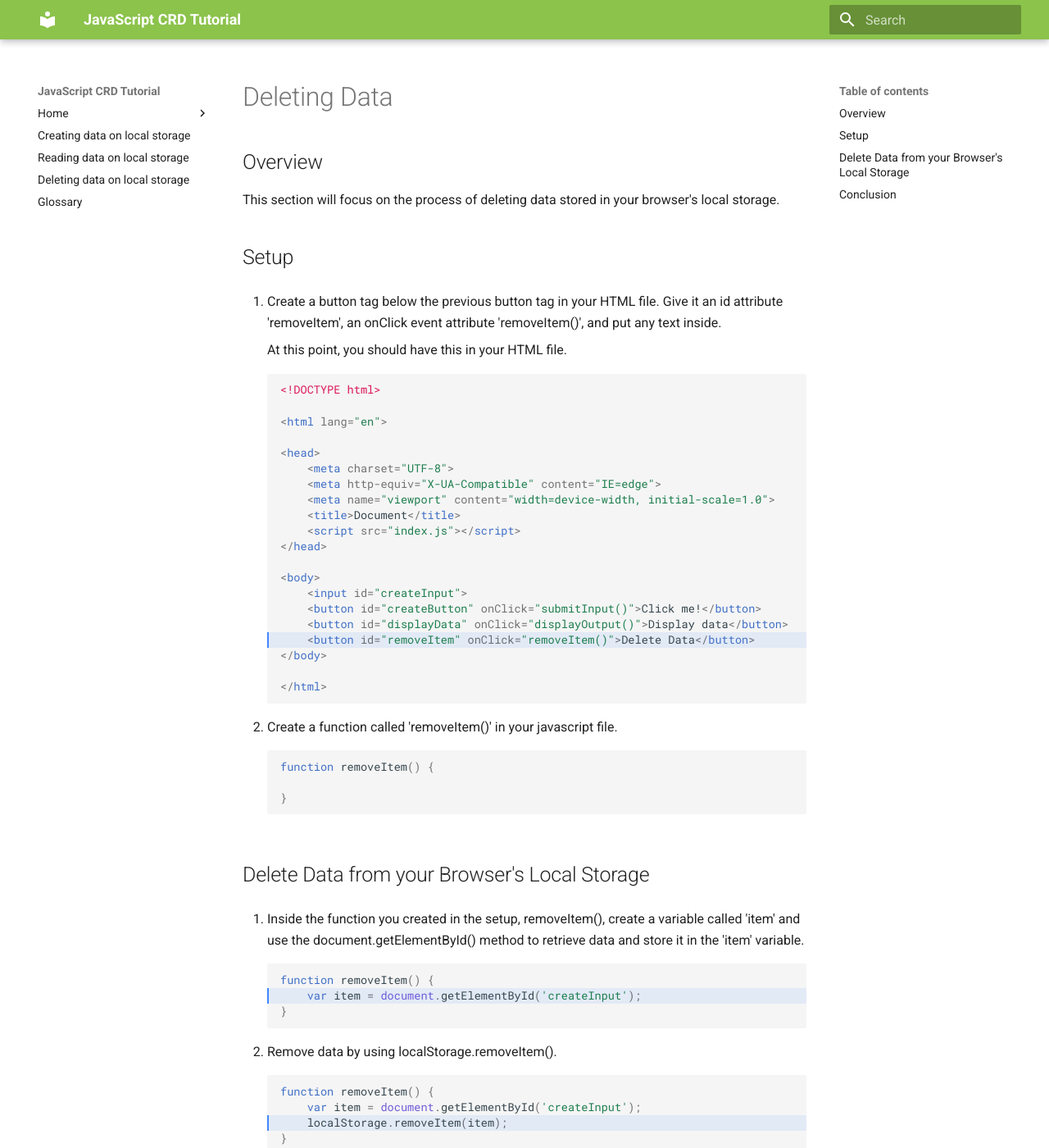
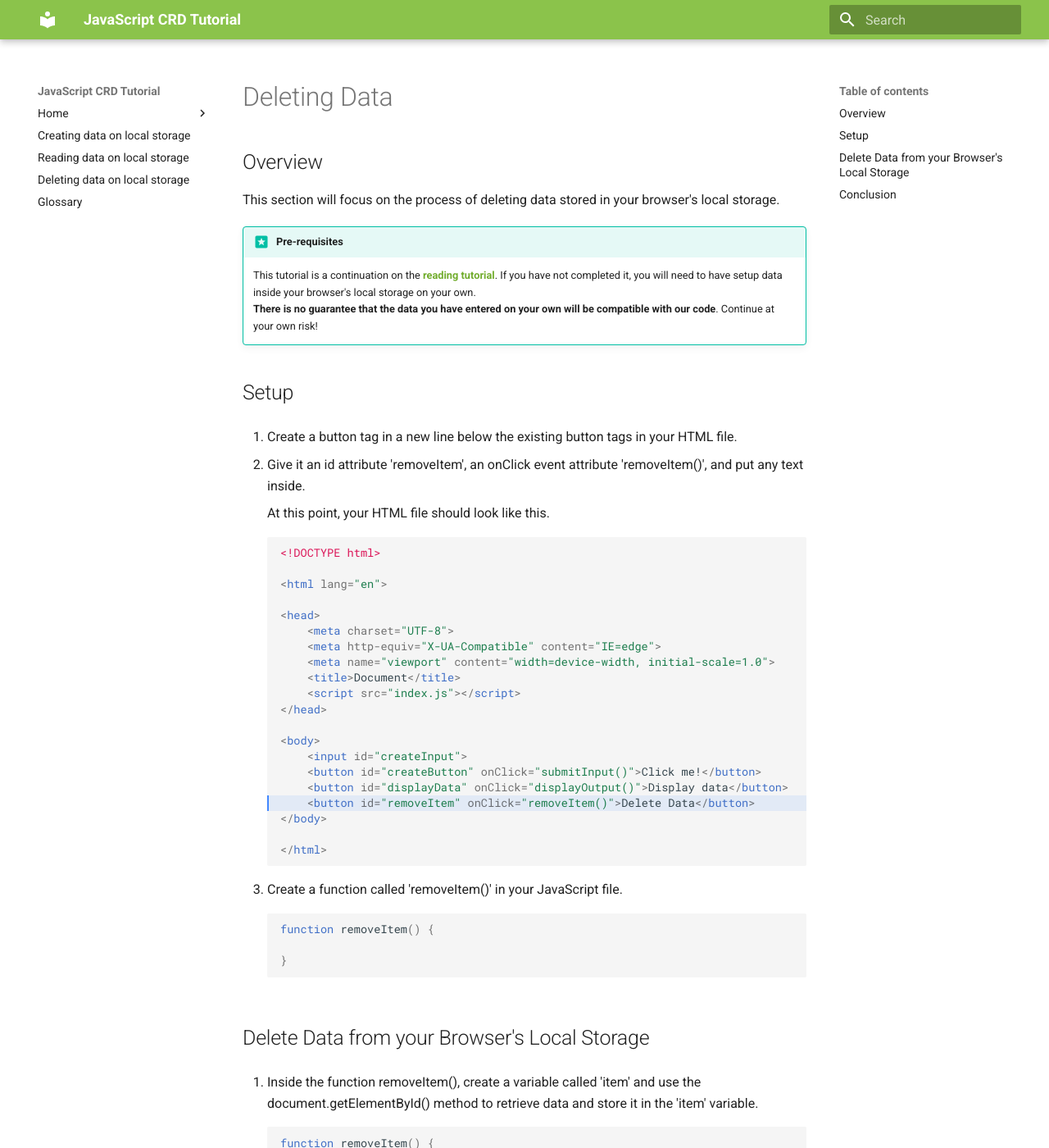
Before and after one commit to mnkhee/user-docs-project, an MkDocs documentation site: the page built from docs/tutorials/deleting.md, in a window 1280 px wide and 1400 px high. Shown: the whole window at 82% size. Built offline with MkDocs 1.6.1 and Material for MkDocs 9.7.7, drawn with Linux system fonts in a browser that asks for light colours; some of the changed text lies outside the part shown.

Commit message:
Update tutorials

````diff
--- a/docs/tutorials/deleting.md
+++ b/docs/tutorials/deleting.md
@@ -3,12 +3,17 @@
 ## Overview
 
 This section will focus on the process of deleting data stored in your browser's local storage.
+!!! tip "Pre-requisites"
+    This tutorial is a continuation on the [**reading tutorial**](reading.md). If you have not completed it, you will need to have setup data inside your browser's local storage on your own.
+    <br> **There is no guarantee that the data you have entered on your own will be compatible with our code**. Continue at your own risk!
 
 ## Setup
 
-1. Create a button tag below the previous button tag in your HTML file. Give it an id attribute 'removeItem', an onClick event attribute 'removeItem()', and put any text inside.
+1. Create a button tag in a new line below the existing button tags in your HTML file.
 
-    At this point, you should have this in your HTML file.
+2. Give it an id attribute 'removeItem', an onClick event attribute 'removeItem()', and put any text inside.
+
+    At this point, your HTML file should look like this.
 
     ```html hl_lines="17"
     <!DOCTYPE html>
@@ -43,7 +48,7 @@ This section will focus on the process of deleting data stored in your browser's
 
 ## Delete Data from your Browser's Local Storage
 
-1. Inside the function you created in the setup, removeItem(), create a variable called 'item' and use the document.getElementById() method to retrieve data and store it in the 'item' variable.
+1. Inside the function removeItem(), create a variable called 'item' and use the document.getElementById() method to retrieve data and store it in the 'item' variable.
 
     ```{.js hl_lines="2"}
     function removeItem() {
@@ -51,7 +56,7 @@ This section will focus on the process of deleting data stored in your browser's
     }
     ```
 
-2. Remove data by using localStorage.removeItem().
+2. Add the functionality to remove data from your local storage by using localStorage.removeItem().
 
     ```{.js hl_lines="3"}
     function removeItem() {
@@ -60,7 +65,7 @@ This section will focus on the process of deleting data stored in your browser's
     }
     ```
 
-3. Reload the window by using window.location.reload().
+3. Add the functionality to reload the window by using window.location.reload().
 
     ```{.js hl_lines="4"}
     function removeItem() {
@@ -80,8 +85,8 @@ This section will focus on the process of deleting data stored in your browser's
     <br> ![deleting-data](/images/deleting/deleting-data.png)
 8. Press the 'Delete Data' button.
 
-    At this point, your browser will reload and the data will be deleted.
+    At this point, your browser will reload and the data will be deleted from the local storage.
 
 ## Conclusion
 
-By the end of this section, you will be able to delete data from your browser's local storage.
+Congratulations! If you made it to the end of this section with no issues, you have successfully deleted data on your web browser's local storage.
````
Also changed, not shown: other parts of docs/tutorials/deleting.md (+1 -1 lines), docs/index.md (deleted, +0 -17 lines), docs/tutorials/creating.md (+8 -6 lines), docs/tutorials/reading.md (+2 -2 lines).
